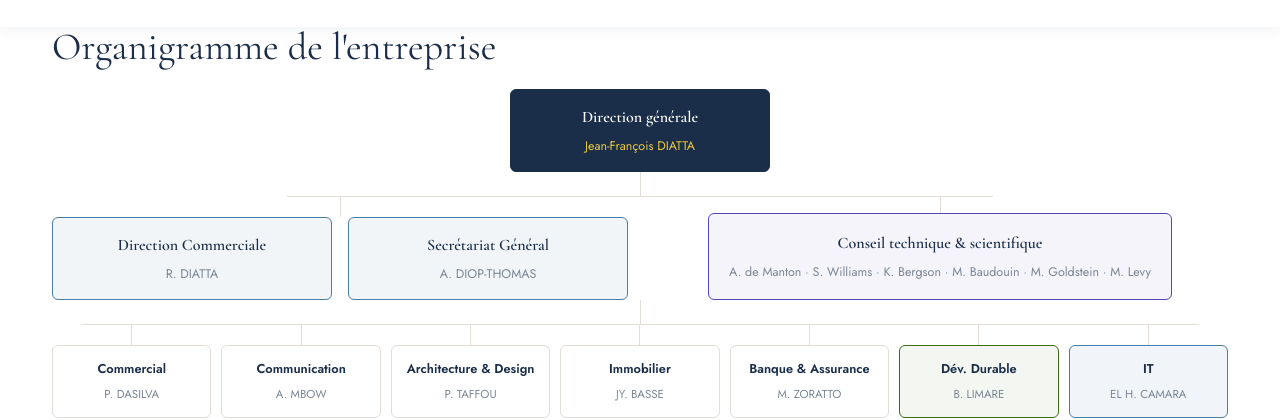
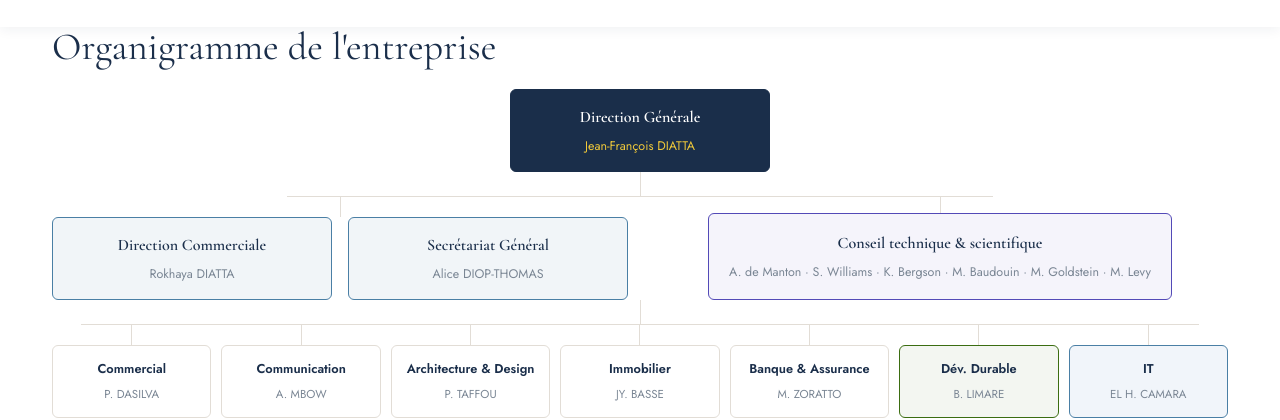
Before and after one commit to ASSEMBENE/assembene.github.io, a Jekyll site: the page built from index.html, in a window 1280 px wide and 900 px high, scrolled down 4620 px. Shown: the part 153-573 px from the top of the window. Built offline with Jekyll 4.4.1, drawn with Linux system fonts in a browser that asks for light colours.

Commit message:
Corrections titre & prénoms

```diff
--- a/index.html
+++ b/index.html
@@ -258,7 +258,7 @@ description: ASSEMBENE CONCEPTION — Votre partenaire en conception, commerce e
       <!-- NIVEAU 1 : Direction générale -->
       <div class="org-level">
         <div class="org-box org-top">
-          <span class="org-title">Direction générale</span>
+          <span class="org-title">Direction Générale</span>
           <span class="org-sub">Jean-François DIATTA</span>
         </div>
       </div>
@@ -273,11 +273,11 @@ description: ASSEMBENE CONCEPTION — Votre partenaire en conception, commerce e
   <div style="display:flex;gap:16px;width:100%;">
     <div class="org-box org-teal" style="flex:1;justify-content:center;">
       <span class="org-title">Direction Commerciale</span>
-      <span class="org-sub">R. DIATTA</span>
+      <span class="org-sub">Rokhaya DIATTA</span>
     </div>
     <div class="org-box org-teal" style="flex:1;justify-content:center;">
       <span class="org-title">Secrétariat Général</span>
-      <span class="org-sub">A. DIOP-THOMAS</span>
+      <span class="org-sub">Alice DIOP-THOMAS</span>
     </div>
   </div>
 </div>
```
